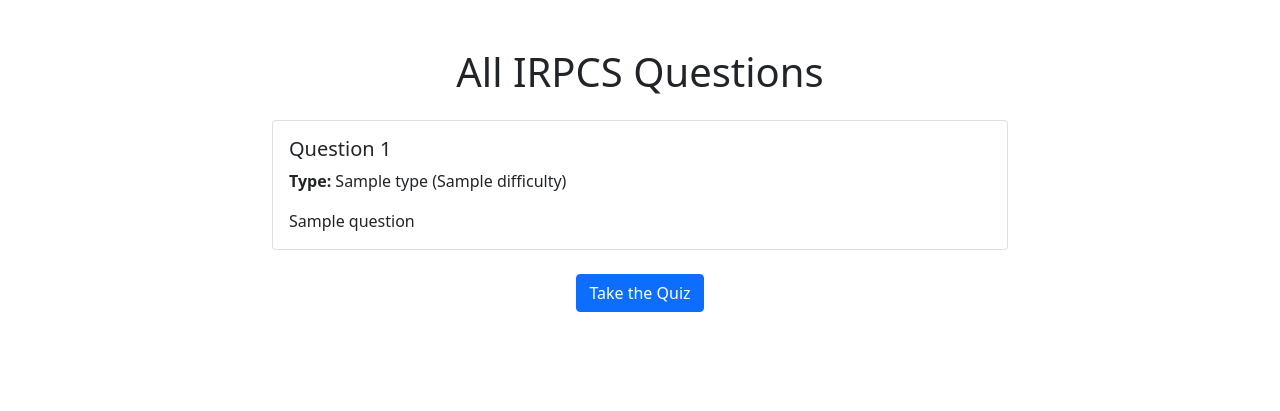
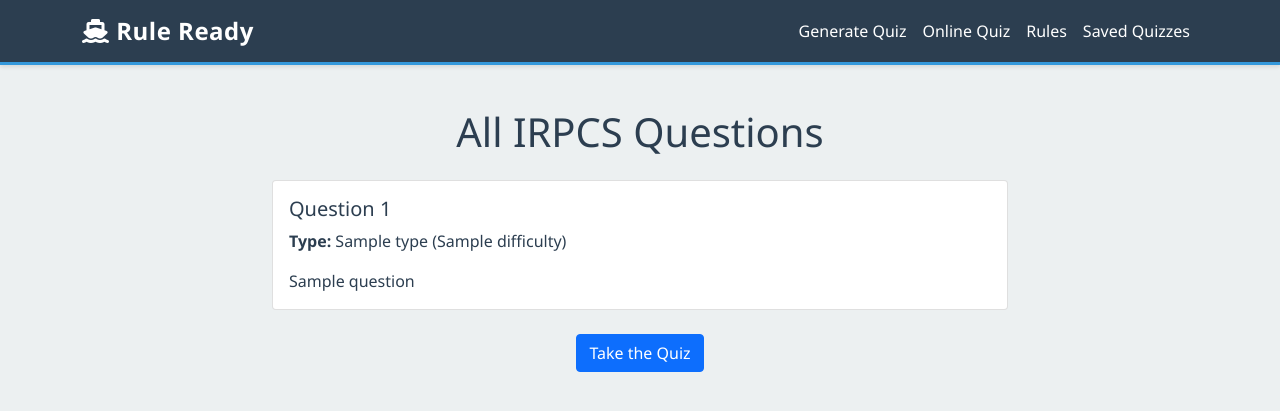
Before and after one commit to matthewcoxall12/irpcs-quiz-generator, a Flask app: template templates/questions.html in a window 1280 px wide. Shown: the top 411 px of the page. Run offline with Flask 3, Linux system fonts and the light colour scheme; the template is opened without the code that fills it: most values are stand-ins (such as "Sample title", 1, 10 or a date in 2020).

Commit message:
Updated navigation and styling across all pages for consistency

```diff
--- a/templates/policy.html
+++ b/templates/policy.html
@@ -162,7 +162,10 @@
             <div class="collapse navbar-collapse" id="navbarNav">
                 <ul class="navbar-nav ms-auto">
                     <li class="nav-item">
-                        <a class="nav-link" href="/quiz">Start Quiz</a>
+                        <a class="nav-link" href="/generate_quiz">Generate Quiz</a>
+                    </li>
+                    <li class="nav-item">
+                        <a class="nav-link" href="/online_quiz">Online Quiz</a>
                     </li>
                     <li class="nav-item">
                         <a class="nav-link" href="/rules">Rules</a>
--- a/templates/questions.html
+++ b/templates/questions.html
@@ -5,6 +5,7 @@
     <meta name="viewport" content="width=device-width, initial-scale=1.0">
     <title>IRPCS Questions</title>
     <link href="https://cdn.jsdelivr.net/npm/bootstrap@5.1.3/dist/css/bootstrap.min.css" rel="stylesheet">
+    <link href="https://cdnjs.cloudflare.com/ajax/libs/font-awesome/6.0.0/css/all.min.css" rel="stylesheet">
     <style>
         .question-card {
             margin-bottom: 20px;
@@ -27,9 +28,77 @@
             height: auto;
             margin: 10px 0;
         }
+        :root {
+            --primary-blue: #2c3e50;
+            --secondary-blue: #3498db;
+            --accent-blue: #2980b9;
+            --light-gray: #ecf0f1;
+            --dark-gray: #2c3e50;
+            --white: #ffffff;
+            --success-green: #27ae60;
+        }
+
+        body {
+            background-color: var(--light-gray);
+            font-family: 'Segoe UI', Tahoma, Geneva, Verdana, sans-serif;
+            color: var(--dark-gray);
+            padding-top: 60px;
+        }
+
+        .navbar {
+            background-color: var(--primary-blue);
+            border-bottom: 3px solid var(--secondary-blue);
+            box-shadow: 0 2px 4px rgba(0,0,0,0.1);
+            position: fixed;
+            top: 0;
+            left: 0;
+            right: 0;
+            z-index: 1030;
+        }
+
+        .navbar-brand {
+            color: var(--white) !important;
+            font-weight: 600;
+            font-size: 1.5rem;
+            letter-spacing: 0.5px;
+        }
+
+        .nav-link {
+            color: var(--white) !important;
+            font-weight: 500;
+            transition: color 0.3s ease;
+        }
+
+        .nav-link:hover {
+            color: var(--secondary-blue) !important;
+        }
     </style>
 </head>
 <body>
+    <nav class="navbar navbar-expand-lg navbar-dark">
+        <div class="container">
+            <a class="navbar-brand" href="/"><i class="fas fa-ship"></i> Rule Ready</a>
+            <button class="navbar-toggler" type="button" data-bs-toggle="collapse" data-bs-target="#navbarNav">
+                <span class="navbar-toggler-icon"></span>
+            </button>
+            <div class="collapse navbar-collapse" id="navbarNav">
+                <ul class="navbar-nav ms-auto">
+                    <li class="nav-item">
+                        <a class="nav-link" href="/generate_quiz">Generate Quiz</a>
+                    </li>
+                    <li class="nav-item">
+                        <a class="nav-link" href="/online_quiz">Online Quiz</a>
+                    </li>
+                    <li class="nav-item">
+                        <a class="nav-link" href="/rules">Rules</a>
+                    </li>
+                    <li class="nav-item">
+                        <a class="nav-link" href="/saved_quizzes">Saved Quizzes</a>
+                    </li>
+                </ul>
+            </div>
+        </div>
+    </nav>
     <div class="container mt-5">
         <h1 class="text-center mb-4">All IRPCS Questions</h1>
         <div class="row justify-content-center">
@@ -86,5 +155,6 @@
             </div>
         </div>
     </div>
+    <script src="https://cdn.jsdelivr.net/npm/bootstrap@5.1.3/dist/js/bootstrap.bundle.min.js"></script>
 </body>
 </html>
--- a/templates/saved_quizzes.html
+++ b/templates/saved_quizzes.html
@@ -146,7 +146,10 @@
             <div class="collapse navbar-collapse" id="navbarNav">
                 <ul class="navbar-nav ms-auto">
                     <li class="nav-item">
-                        <a class="nav-link" href="/quiz">Start Quiz</a>
+                        <a class="nav-link" href="/generate_quiz">Generate Quiz</a>
+                    </li>
+                    <li class="nav-item">
+                        <a class="nav-link" href="/online_quiz">Online Quiz</a>
                     </li>
                     <li class="nav-item">
                         <a class="nav-link" href="/rules">Rules</a>
```
Also changed, not shown: templates/home.html (+8 -2 lines).
